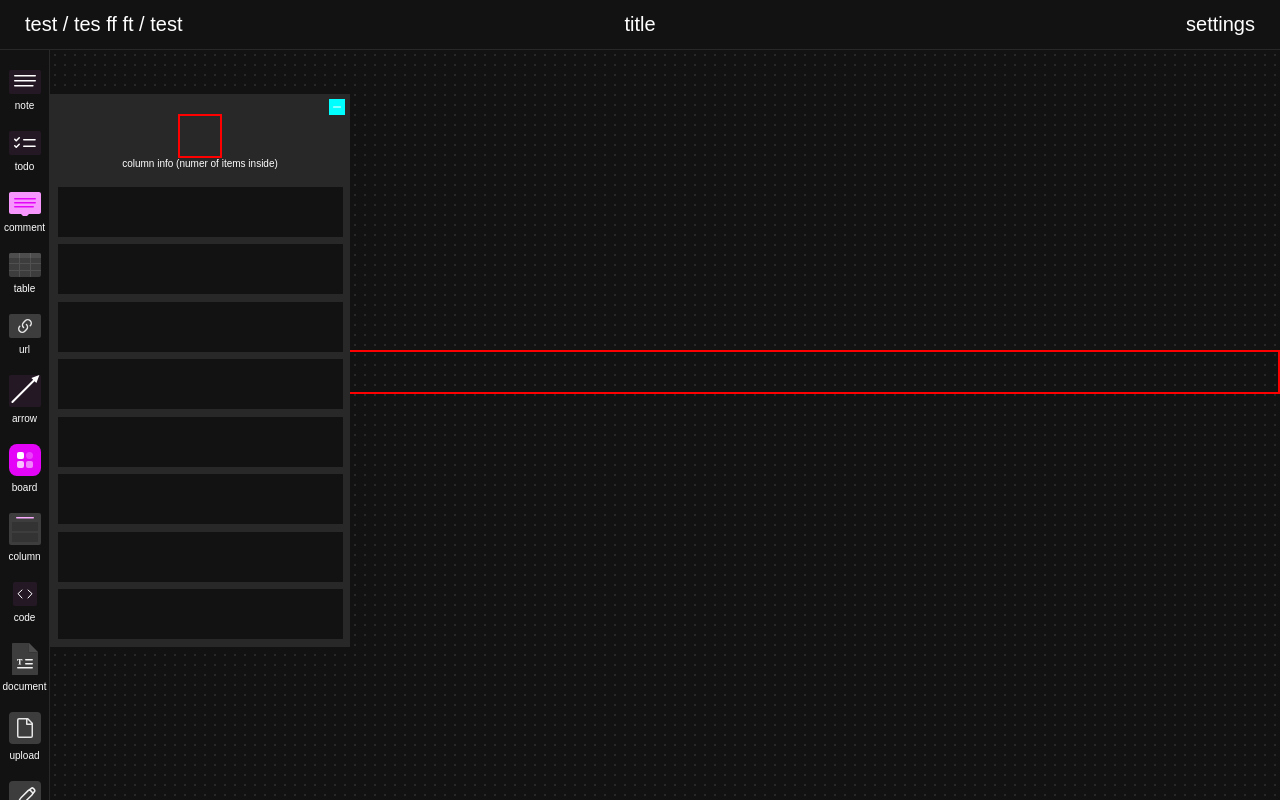
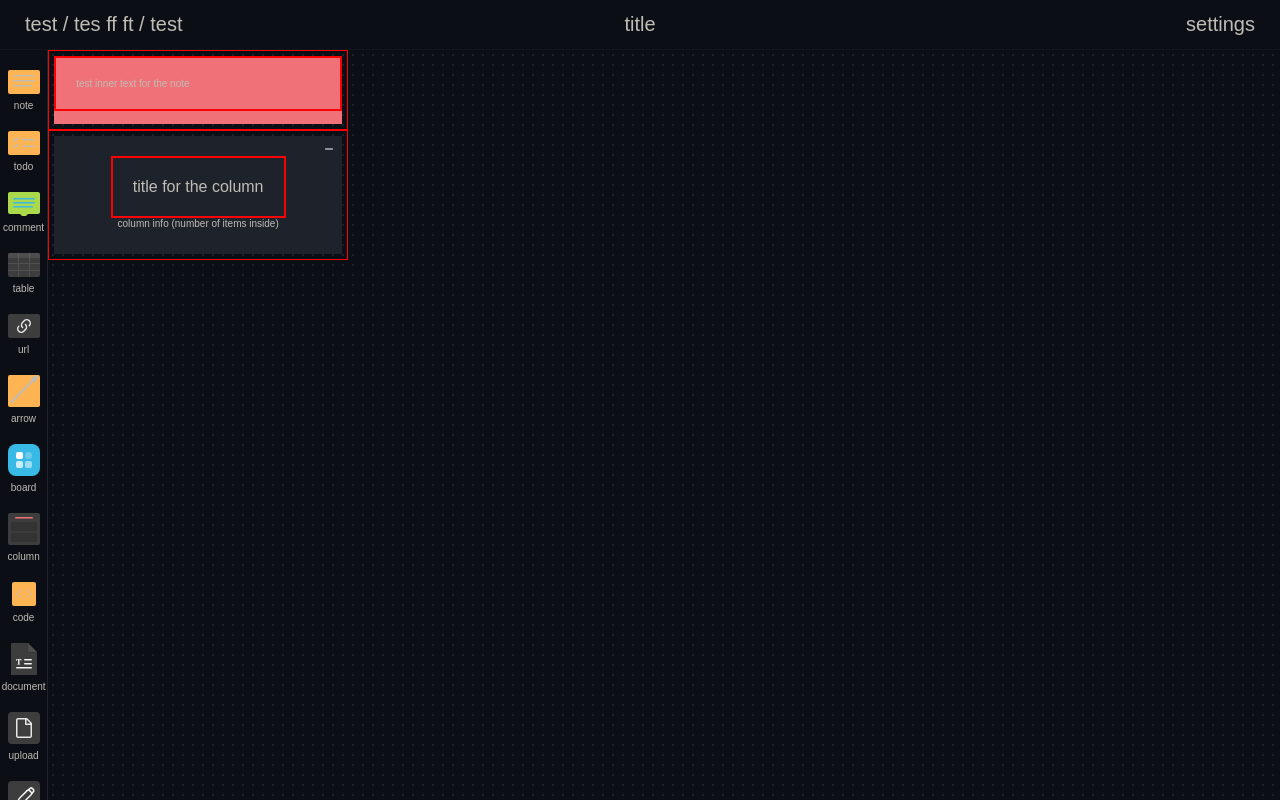
Before and after one commit to ilyes-ced/graphNote, a SvelteKit app: page / in a window 1280 px wide. Shown: the top 800 px of the page. Built offline with nearby package versions, Linux system fonts and the light colour scheme.

Commit message:
small tweaks

```diff
--- a/src/app.html
+++ b/src/app.html
@@ -122,6 +122,7 @@ colors.warning = '#FF8F40'
 -->
 <style>
   :root {
+    /*
     --surface-color-1: #121212;
     --surface-color-2: #282828;
     --surface-color-3: #3f3f3f;
@@ -139,6 +140,25 @@ colors.warning = '#FF8F40'
     --primary-color-4: #faacfe;
 
     --text-color-1: #ffffff;
+    */
+
+
+
+    --bg: #0B0E14;
+    --bg2: #1E222A;
+    --fg: #BFBDB6;
+
+    --border: #11151C;
+
+    --blue: #39BAE6;
+    --yellow: #FFB454;
+    --green: #AAD94C;
+    --red: #F07178;
+    --orange: #FF8F40;
+    --purple: #D2A6FF;
+    --cyan: #95E6CB;
+    --pink: #D95757;
+
 
   }
 
@@ -155,7 +175,7 @@ colors.warning = '#FF8F40'
     margin: 0;
     padding: 0;
     box-sizing: border-box;
-    color: var(--text-color-1);
+    color: var(--fg);
   }
 
   html {
--- a/src/components/Sidebar.svelte
+++ b/src/components/Sidebar.svelte
@@ -46,10 +46,11 @@
 
 <style>
     main {
-        background-color: var(--surface-color-1);
+        background-color: var(--bg);
         height: 100%;
         width: 50px;
-        border-right: 1px solid var(--surface-color-2);
+        border-right: 1px solid var(--bg2);
+        overflow: hidden;
     }
 
     #icon_container {
--- a/src/components/Topbar.svelte
+++ b/src/components/Topbar.svelte
@@ -9,8 +9,8 @@
         width: 100%;
         height: 50px;
         min-height: 50px;
-        background-color: var(--surface-color-1);
-        border-bottom: 1px solid var(--surface-color-2);
+        background-color: var(--bg);
+        border-bottom: 1px solid var(--border);
 
         padding-left: 25px;
         padding-right: 25px;
--- a/src/components/blocks/Column.svelte
+++ b/src/components/blocks/Column.svelte
@@ -1,12 +1,21 @@
 <script lang="ts">
-    let items_inside = [0, 0, 0, 0, 0, 0, 0, 0];
     import Svg from "./Svg.svelte";
-    let { block } = $props();
+    let { block, edit_func } = $props();
+    import { Block_type } from "../../routes/types";
+    import type { Block, BlockUnion } from "../../routes/types";
+    import Note from "./Note.svelte";
+
+    let children_visible = $state(false);
+
+    const change_vis = () => {
+        children_visible = !children_visible;
+    };
 </script>
 
-<div class="column" id={block.id}>
+<div class="block_container" id={block.id}>
+    <div class="column">
         <!--hide it unless the column is hovered-->
-    <div class="collapse_icon_container">
+        <div class="collapse_icon_container" on:click={change_vis}>
             <div class="collapse_icon">
                 <Svg width="16" height="16" classes="" icon_name="collapse" />
             </div>
@@ -16,23 +25,34 @@
             <div class="title">
                 <in-place-edit value={block.title}></in-place-edit>
             </div>
-        <div class="column_info">column info (numer of items inside)</div>
+            <div class="column_info">column info (number of items inside)</div>
         </div>
 
-    {#each items_inside as item, i}
-        <div class="container"></div>
-        {#if i != items_inside.length - 1}
+        <div class={children_visible ? "" : "hide_children"}>
+            {#each block.children as child, i}
+                {#if child.type == Block_type.Note}
+                    <Note block={child} {edit_func} />
+                {:else}
+                    <div>error</div>
+                {/if}
+                {#if i != block.children.length - 1}
                     <div class="spacer"></div>
                 {/if}
             {/each}
         </div>
+    </div>
+</div>
 
 <style>
+    .block_container {
+        /* 1 or 5 is best i think maybe make it use editable */
+        padding: 5px;
+        border: 1px solid red;
+        max-width: 300px;
+    }
     .column {
         position: relative;
-        background-color: var(--surface-color-2);
-        width: 300px;
-        min-width: 300px;
+        background-color: var(--bg2);
         max-width: 300px;
         padding: 7.5px;
         padding-top: 10px;
@@ -43,7 +63,7 @@
     }
 
     .container {
-        background-color: var(--surface-color-1);
+        background-color: var(--bg);
         width: 100%;
         min-height: 50px;
         break-after: column;
@@ -51,7 +71,7 @@
 
     .spacer {
         height: 7.5px;
-        background-color: var(--surface-color-2);
+        background-color: var(--bg2);
     }
 
     .collapse_icon_container {
@@ -60,12 +80,12 @@
         top: 5px;
         width: 16px;
         height: 16px;
+        transition: all 0.2s ease-in;
     }
     .collapse_icon_container:hover {
-        background-color: yellow;
+        background-color: aqua;
     }
     .collapse_icon {
-        background-color: aqua;
         width: 16px;
         height: 16px;
     }
@@ -79,4 +99,7 @@
     .title {
         font-size: 16px;
     }
+    .hide_children {
+        display: none;
+    }
 </style>
--- a/src/components/blocks/Note.svelte
+++ b/src/components/blocks/Note.svelte
@@ -1,7 +1,9 @@
 <script lang="ts">
+    import InPlaceEdit from "../InPlaceEdit.svelte";
+
     let items_inside = [0, 0, 0, 0, 0, 0, 0, 0];
     import Svg from "./Svg.svelte";
-    let { block } = $props();
+    let { block, edit_func } = $props();
     import { Block_type } from "../../routes/types";
     import type { Block } from "../../routes/types";
 </script>
@@ -14,6 +16,27 @@
     style="transform: translateX({block.posX}px) translateY({block.posY}px);"
 >
     <div class="block">
-        <in-place-edit value={block.text}> </in-place-edit>
+        <in-place-edit value={block.text} submit={edit_func}> </in-place-edit>
     </div>
 </div>
+
+<style>
+    .block_container {
+        /* 1 or 5 is best i think maybe make it use editable */
+        padding: 5px;
+        height: 80px;
+        border: 1px solid red;
+        max-width: 300px;
+    }
+
+    .block {
+        background-color: var(--red);
+        width: 100%;
+        height: 100%;
+        overflow: hidden;
+    }
+
+    .independant {
+        width: 300px;
+    }
+</style>
--- a/src/components/blocks/Svg.svelte
+++ b/src/components/blocks/Svg.svelte
@@ -2,22 +2,22 @@
     let { width, height, icon_name, classes } = $props();
 
     let icon_bg = getComputedStyle(document.documentElement)
-        .getPropertyValue("--tone-color-1")
+        .getPropertyValue("--yellow")
         .trim();
     let icon_hint1 = getComputedStyle(document.documentElement)
-        .getPropertyValue("--primary-color-1")
+        .getPropertyValue("--blue")
         .trim();
     let icon_hint2 = getComputedStyle(document.documentElement)
-        .getPropertyValue("--primary-color-2")
+        .getPropertyValue("--yellow")
         .trim();
     let icon_hint3 = getComputedStyle(document.documentElement)
-        .getPropertyValue("--primary-color-3")
+        .getPropertyValue("--green")
         .trim();
     let icon_hint4 = getComputedStyle(document.documentElement)
-        .getPropertyValue("--primary-color-4")
+        .getPropertyValue("--red")
         .trim();
     let icon_txt = getComputedStyle(document.documentElement)
-        .getPropertyValue("--text-color-1")
+        .getPropertyValue("--fg")
         .trim();
 
     let icons = {
--- a/src/routes/+page.svelte
+++ b/src/routes/+page.svelte
@@ -6,21 +6,58 @@
   import InPlaceEdit from "../components/InPlaceEdit.svelte";
   import { createDraggable } from "animejs";
   import { Block_type } from "./types";
-  import type { Block } from "./types";
+  import type { Block, BlockUnion } from "./types";
   import { onMount } from "svelte";
 
-  let blocks: Block[] = [
+  let blocks: BlockUnion[] = [
     {
       id: "block_0",
       type: Block_type.Note,
-      posX: 300,
-      posY: 300,
+      x: 0,
+      y: 0,
+      width: 300,
+      height: 0,
+      color: "#ff00ff",
+      top_strip_color: "#ff00ff",
+
+      text: "test inner text for the note",
     },
     {
       id: "block_1",
       type: Block_type.Column,
-      posX: 100,
-      posY: 100,
+      x: 300,
+      y: 300,
+      width: 300,
+      height: 0,
+      color: "#ff00ff",
+      top_strip_color: "#ff00ff",
+      title: "title for the column",
+      children: [
+        {
+          id: "block_0",
+          type: Block_type.Note,
+          x: 300,
+          y: 300,
+          width: 300,
+          height: 0,
+          color: "#ff00ff",
+          top_strip_color: "#ff00ff",
+
+          text: "test inner text for the note",
+        },
+        {
+          id: "block_0",
+          type: Block_type.Note,
+          x: 300,
+          y: 300,
+          width: 300,
+          height: 0,
+          color: "#ff00ff",
+          top_strip_color: "#ff00ff",
+
+          text: "test inner text for the note2",
+        },
+      ],
     },
     //{
     //  id: "block_2",
@@ -118,8 +155,8 @@
       } else {
         canvas_container_scale = canvas_container_scale + 0.1;
       }
-      canvas_container.style = `transform: scale(${canvas_container_scale});`;
-      canvas_container.style = `transform: scale(${canvas_container_scale});`;
+
+      canvas_container.style = `transform: scale(${canvas_container_scale});  transform-origin: ${e.clientX}px ${e.clientY}px;`;
 
       // not sure is needed
       // make the scrollale area div with its size * scale
@@ -169,9 +206,9 @@
           -->
             {#each blocks as block}
               {#if block.type == Block_type.Note}
-                <Note {block} />
+                <Note {block} edit_func={submit(block.id)} />
               {:else if block.type == Block_type.Column}
-                <Column {block} />
+                <Column {block} edit_func={submit(block.id)} />
               {:else}
                 <div>ffezf npm_config_frozen_lockfile</div>
               {/if}
@@ -200,7 +237,7 @@
   main {
     width: 100%;
     height: 100%;
-    background-color: var(--container-background-color);
+    background-color: var(--bg);
   }
   #canvas_container_wrapper {
     background-color: red;
@@ -216,14 +253,11 @@
   #canvas_container {
     width: 100%;
     height: 100%;
-    background-color: var(--surface-color-1);
+    background-color: var(--bg);
     /* for grid pattern */
-    background-image: radial-gradient(
-      var(--surface-color-2) 1px,
-      transparent 1px
-    );
+    background-image: radial-gradient(var(--bg2) 1px, transparent 1px);
     background-size: 10px 10px;
-    transform-origin: 0% 0% 0px;
+    transform-origin: 0px 0px;
   }
 
   .block_container {
@@ -234,7 +268,7 @@
     height: 80px;
   }
   .block {
-    background-color: var(--tone-color-1);
+    background-color: var(--bg2);
     width: 100%;
     height: 100%;
     overflow: hidden;
--- a/src/routes/types.ts
+++ b/src/routes/types.ts
@@ -2,29 +2,6 @@ type RGB = `rgb(${number}, ${number}, ${number})`;
 type RGBA = `rgba(${number}, ${number}, ${number}, ${number})`;
 type HEX = `#${string}`;
 type Color = RGB | RGBA | HEX;
-
-
-interface Block {
-    id: string;
-    type: Block_type;
-    posX: number;
-    posY: number;
-    // width + heiht
-}
-
-
-
-
-
-interface Note {
-    text: string, // rich text
-    bg_color?: Color,
-    top_strip_color?: string,
-}
-
-
-interface Note { }
-
 
 
 
@@ -51,6 +28,71 @@ enum Block_type {
 
 
 
+interface Block {
+    id: string;
+    type: Block_type;
+    x: number;
+    y: number;
+    width: number;
+    height: number;
+    color?: Color
+    top_strip_color?: Color;
+}
+
+
+
+
+
+interface Note extends Block {
+    text: string, // rich text maye json
+}
+
+interface Comment extends Block {
+    comment: string,
+}
+
+interface Url extends Block {
+    url: string,
+}
+interface Todo extends Block {
+    // [ ] text
+    // [x] text
+    tasks: { text: string, check: boolean }[],
+}
+interface Table extends Block {
+    // maye fix it later
+    rows: string[][],
+}
+
+
+
+
+
+
+
+
+type BlockUnion = Note | Comment | Url | Todo | Table;
+
+interface Column extends Block {
+    title: string,
+    children: BlockUnion[]
+}
+
+
+
+
+
+
+
 
 export { Block_type };
-export type { Block };
+export type {
+    Block,
+    Note,
+    Comment,
+    Url,
+    Todo,
+    Table,
+    Column,
+    BlockUnion
+};
```
Lines whose indentation alone changed are shown as unchanged.
